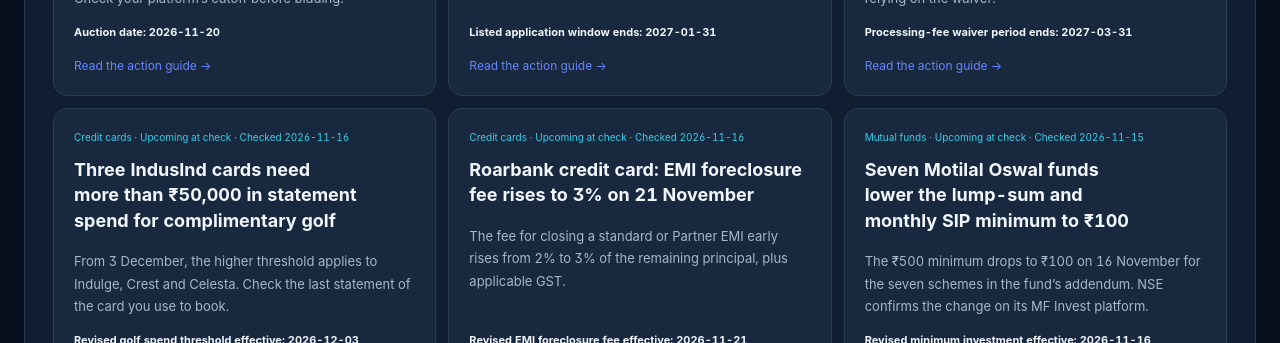
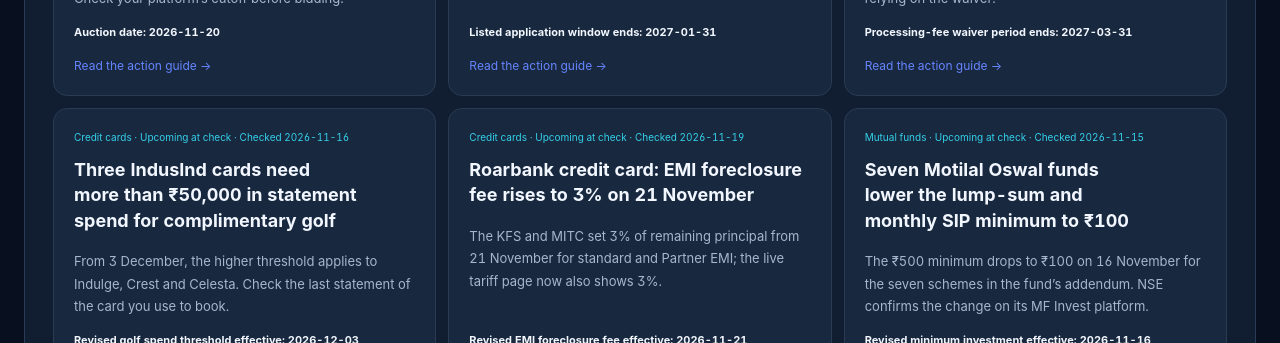
Before and after one commit to aqdas1820/credonomics-site, a Next.js app: page /research/watch in a window 1280 px wide. Shown: the part 2700-3043 px from the top of the page. Built offline with nearby package versions, Linux system fonts and the light colour scheme; no server answers.

Commit message:
Clarify Roarbank EMI foreclosure fee after tariff page update

```diff
--- a/app/data/research-watch.ts
+++ b/app/data/research-watch.ts
@@ -448,26 +448,28 @@ export const researchWatch: WatchItem[] = [
   {
     slug: 'roarbank-emi-foreclosure-fee-november-2026',
     title: 'Roarbank credit card: EMI foreclosure fee rises to 3% on 21 November',
-    summary: 'The fee for closing a standard or Partner EMI early rises from 2% to 3% of the remaining principal, plus applicable GST.',
-    category: 'Credit cards', checkedAt: '2026-11-16', eventDate: '2026-11-21', dateLabel: 'Revised EMI foreclosure fee effective',
+    summary: 'The KFS and MITC set 3% of remaining principal from 21 November for standard and Partner EMI; the live tariff page now also shows 3%.',
+    category: 'Credit cards', checkedAt: '2026-11-19', publishedAt: '2026-11-16', eventDate: '2026-11-21', dateLabel: 'Revised EMI foreclosure fee effective',
+    updateNote: '19 November: the live tariff overview now displays 3%, whereas it showed 2% at the 16 November check. The September KFS and MITC retain the dated 2% / 3% rows; 21 November remains the stated effective date.',
     source: 'https://roar.unity.bank.in/doc/Key%20Fact%20Sheet%20Roarbank.pdf',
-    sourceLabel: 'Unity Small Finance Bank: Roarbank credit card Key Fact Statement',
-    sourceLocation: 'September 2026 edition, dated rows for EMI and Partner EMI foreclosure fees',
+    sourceLabel: 'Unity Small Finance Bank: Roarbank credit card Key Fact Statement (September 2026 edition)',
+    sourceLocation: 'Page 3, dated Standard EMI and Partner EMI foreclosure-fee rows showing the earlier 2% rate and revised 3% rate from 21 November 2026.',
     additionalSources: [
-      { url: 'https://roar.unity.bank.in/doc/MITC%20Credit%20card.pdf', label: 'Roarbank credit card MITC: standard EMI Early Closure and Partner EMI Foreclosure' },
-      { url: 'https://roar.unity.bank.in/en/tariffs', label: 'Roarbank tariff overview, which still shows the 2% rate at the check date' },
+      { url: 'https://roar.unity.bank.in/doc/MITC%20Credit%20card.pdf', label: 'Roarbank credit card MITC: Standard EMI Early Closure and Partner EMI Foreclosure clauses' },
+      { url: 'https://roar.unity.bank.in/en/tariffs', label: 'Roarbank current tariff overview, which now displays 3% but does not state a separate effective date' },
     ],
     audience: 'Unity Small Finance Bank Roarbank credit card holders considering early closure of a standard or Partner EMI plan.',
     facts: [
-      'The dated Key Fact Statement and MITC put the 3% fee into effect on 21 November 2026. The earlier rate is 2%. Both percentages are applied to the remaining principal at foreclosure. GST applies to the fee.',
-      'The MITC requires full prepayment of the remaining principal for early closure. Partial prepayments are unavailable for both plan types.',
-      'The tariff overview still listed 2% when checked on 16 November. The dated credit-card documents specify when the new rate starts.',
+      'The September 2026 Key Fact Statement lists the standard EMI foreclosure fee as 2% of remaining principal, followed by a separate 3% row effective 21 November 2026. Applicable GST is added to the fee.',
+      'For Partner EMI, the Key Fact Statement and MITC likewise list 2% before the change and 3% from 21 November 2026, calculated on remaining principal. The MITC says partial prepayments are not permitted and the foreclosure amount is disclosed before processing.',
+      'On 19 November, the live Roarbank tariff overview also displays 3% of outstanding EMI principal. The tariff page itself does not state an effective date; the dated KFS and MITC rows provide 21 November.',
+      'The issuer documents do not state a separate announcement date, cutoff hour or a transition rule for requests submitted before 21 November but processed later.',
     ],
     actions: [
-      'Ask Roarbank for the total foreclosure quote, including the remaining principal, fee and GST. Compare it with the remaining instalments before deciding.',
-      'If you are near 21 November, confirm the date Roarbank will use for foreclosure and the rate in your quote before paying.',
+      'If you are considering early closure near 21 November, request the full quote before paying and ask which date controls if your request is submitted before the effective date but processed after it.',
+      'Compare the quoted remaining principal, fee and GST with the remaining instalments. Partial prepayment is not available under the MITC for either Standard EMI or Partner EMI.',
     ],
-    limits: 'The change was upcoming when checked on 16 November. The Key Fact Statement identifies a September 2026 edition without an exact announcement date. The documents give no cutoff hour or clear treatment for requests submitted before 21 November and processed later.',
+    limits: 'Checked 19 November 2026. The September KFS and MITC state 3% effective 21 November for both Standard EMI and Partner EMI, plus applicable GST. The current tariff page now displays 3% but does not show a date. A separate announcement date is not stated. No cutoff hour or transition rule is given for requests submitted before 21 November and processed later. The fee is calculated on remaining principal, not the original purchase amount. This is a Roarbank credit-card term only; no wider Unity card fee change is claimed.',
   },
   {
     slug: 'motilal-oswal-seven-schemes-100-monthly-sip-november-2026',
```
